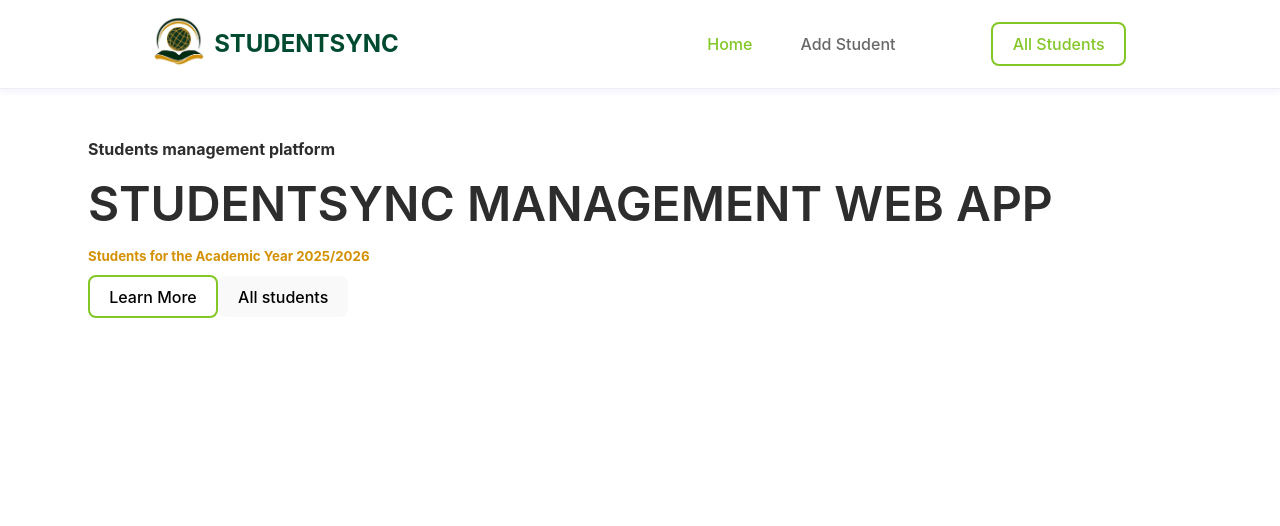
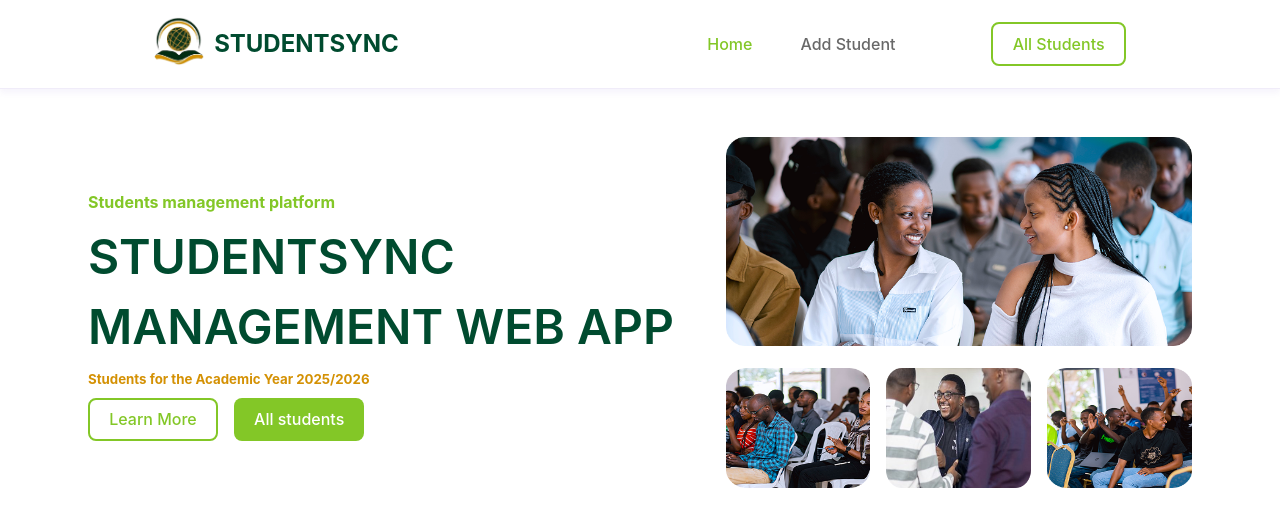
Before and after one commit to RP-Tumba/studentsync-frontend-emerald, a React (Vite) app: page / in a window 1280 px wide. Shown: the top 526 px of the page. Built offline with nearby package versions, Linux system fonts and the light colour scheme.

Commit message:
feat: banner structure

```diff
--- a/src/pages/Home.jsx
+++ b/src/pages/Home.jsx
@@ -1,19 +1,42 @@
+import img1 from '../assets/img-3.png';
+import img2 from '../assets/img-4.png';
+import img3 from '../assets/img-2.png';
+import img4 from '../assets/img-1.png';
+
 const Home = () => {
   return (
     <div className="container">
       <div className="intro">
         <div className="left-side">
-          <h4 className="text-light-green">Students management platform </h4>
-          <h1 className="font-bold text-green-600">STUDENTSYNC MANAGEMENT WEB APP</h1>
+          <h4 className="text-green">Students management platform </h4>
+          <h1 className="font-bold text-gray">STUDENTSYNC MANAGEMENT WEB APP</h1>
           <h5 className="text-amber">Students for the Academic Year 2025/2026</h5>
 
-          <div>
-            <button className="btn btn-outline-green">Learn More</button>
-            <button className="btn btn-green">All students</button>
+          <div className="flex ">
+            <button className="btn-outline-green text-green">Learn More</button>
+            <button className="btn btn-green bg-green text-white">All students</button>
           </div>
         </div>
-        <div className="right-side"></div>
+
+        <div className="right-side">
+          <div>
+            <img src={img1} />
+          </div>
+          <div className="h-b">
+            <img src={img2} alt="" srcset="" />
+          </div>
+          <div className="h-b">
+            <img src={img3} alt="" srcset="" />
+          </div>
+          <div className="h-b">
+            <img src={img4} alt="" srcset="" />
+          </div>
+        </div>
       </div>
+
+      <div className="culture"></div>
+
+      <div className="gallery"></div>
     </div>
   );
 };
```
